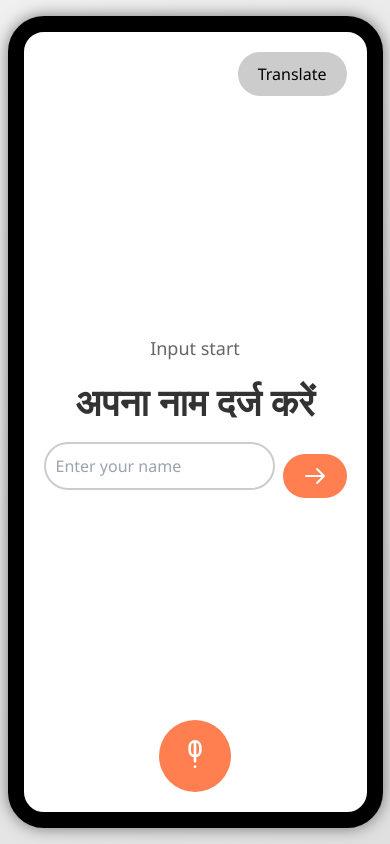
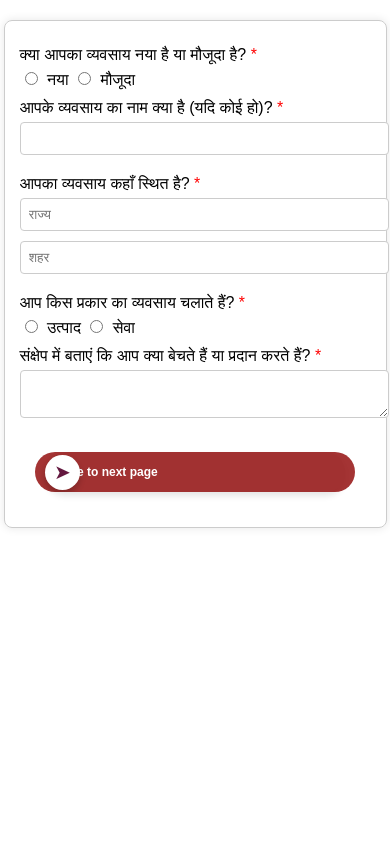
Before and after one commit to Saurabh-8816/Birthdays, a plain HTML site: page index.html in a window 390 px wide. Drawn offline with nearby package versions, Linux system fonts and the light colour scheme.

Commit message:
Update index.html

```diff
--- a/index.html
+++ b/index.html
@@ -3,254 +3,330 @@
 <head>
   <meta charset="UTF-8">
   <meta name="viewport" content="width=device-width, initial-scale=1.0">
-  <title>Multi-Page Input Form</title>
-  <link href="https://cdn.jsdelivr.net/npm/tailwindcss@2.2.19/dist/tailwind.min.css" rel="stylesheet">
+  <title>Multi-Page UI</title>
   <style>
     body {
-      background: linear-gradient(135deg, #f0f0f0 0%, #e0e0e0 100%);
-      font-family: 'Segoe UI', Tahoma, Geneva, Verdana, sans-serif;
-      display: flex;
-      justify-content: center;
-      align-items: center;
-      height: 100vh;
+      font-family: Arial, sans-serif;
       margin: 0;
-    }
-    .frame {
-      width: 375px;
-      height: 812px;
-      border: 16px solid black;
-      border-radius: 36px;
-      box-shadow: 0 0 16px rgba(0, 0, 0, 0.5);
-      position: relative;
-      overflow: hidden;
-      background-color: white;
+      padding: 0;
       display: flex;
       flex-direction: column;
-      justify-content: center;
       align-items: center;
-    }
-    .input-container {
-      width: 100%;
-      padding: 20px;
-      text-align: center;
-    }
-    .input-container h1 {
-      font-size: 37px;
-      font-weight: bold;
-      color: #333;
-      margin-bottom: 20px;
-    }
-    .input-container p {
-      font-size: 18px;
-      color: #666;
-      margin-bottom: 20px;
-    }
-    .input-container input {
-      width: 80%;
-      padding: 10px;
-      border: 2px solid #ccc;
-      border-radius: 25px;
-      font-size: 16px;
-      margin-bottom: 20px;
-    }
-    .input-container button {
-      padding: 10px 20px;
-      border: none;
-      border-radius: 25px;
-      background-color: #ff7f50;
-      color: white;
-      font-size: 16px;
-      cursor: pointer;
-    }
-    .input-container button:hover {
-      background-color: #ff6347;
-    }
-    .back-button {
-      position: absolute;
-      top: 20px;
-      left: 20px;
-      padding: 10px 20px;
-      border: none;
-      border-radius: 25px;
-      background-color: #ccc;
-      color: black;
-      font-size: 16px;
-      cursor: pointer;
-    }
-    .back-button:hover {
-      background-color: #bbb;
-    }
-    .mic-button {
-      position: absolute;
-      bottom: 20px;
-      left: 50%;
-      transform: translateX(-50%);
-      padding: 20px;
-      border: none;
-      border-radius: 50%;
-      background-color: #ff7f50;
-      color: white;
-      font-size: 24px;
-      cursor: pointer;
-    }
-    .mic-button:hover {
-      background-color: #ff6347;
     }
     .page {
       display: none;
+      width: 90%;
+      max-width: 600px;
+      margin: 20px 0;
+      padding: 20px;
+      border: 1px solid #ccc;
+      border-radius: 8px;
+      box-shadow: 0 0 10px rgba(0, 0, 0, 0.1);
     }
+
+    .page {
+      display: none;
+      width: 90%; /* Adjusted for responsiveness */
+      max-width: 600px;
+      margin: 20px 0;
+      padding: 20px;
+      border: 1px solid #ccc;
+      border-radius: 8px;
+      box-shadow: 0 0 10px rgba(0, 0, 0, 0.1);
+    }
+
     .page.active {
       display: block;
     }
-    .translate-button {
-      position: absolute;
-      top: 20px;
-      right: 20px;
+    .nav-buttons {
+      margin-top: 20px;
+    }
+    .nav-buttons button {
       padding: 10px 20px;
-      border: none;
-      border-radius: 25px;
-      background-color: #ccc;
-      color: black;
-      font-size: 16px;
+      margin: 0 5px;
+      border: 1px solid blue;
+      border-radius: 4px;
+      background-color: white;
+      color: blue;
       cursor: pointer;
     }
-    .translate-button:hover {
-      background-color: #bbb;
+    .nav-buttons button:hover {
+      background-color: blue;
+      color: white;
+    }
+    form label {
+      display: block;
+      margin: 10px 0 5px;
+    }
+    form label.mandatory::after {
+      content: " *";
+      color: red;
+    }
+    form input[type="text"],
+    form textarea {
+      width: 100%; /* Adjusted for responsiveness */
+      padding: 8px;
+      margin-bottom: 10px;
+      border: 1px solid #ccc;
+      border-radius: 4px;
+    }
+    form input[type="radio"] {
+      margin-right: 5px;
+    }
+    /* Slide to Next Page Styles */
+    .slide-container {
+      position: relative;
+      width: 90%;
+      max-width: 300px; /* Ensures it doesn't exceed 300px */
+      height: 50px;
+      background-color: #f0f0f0;
+      border-radius: 25px;
+      display: flex;
+      align-items: center;
+      justify-content: center;
+      margin: 20px auto;
+      box-shadow: 0 4px 6px rgba(0, 0, 0, 0.1);
+    }
+
+    .slide-track {
+      position: absolute;
+      width: 100%;
+      height: 100%;
+      background-color: #910808d1;
+      border-radius: 25px;
+      display: flex;
+      align-items: center;
+      justify-content: space-between;
+      padding: 0 10px;
+      overflow: hidden;
+      transition: transform 0.3s ease;
+    }
+
+    .slide-text {
+      color: white;
+      font-size: 16px;
+      font-weight: bold;
+      white-space: nowrap;
+      margin-left: 10px;
+    }
+
+    .slide-button {
+      position: absolute;
+      width: 50px;
+      height: 50px;
+      background-color: white;
+      border-radius: 50%;
+      display: flex;
+      align-items: center;
+      justify-content: center;
+      box-shadow: 0 4px 6px rgba(0, 0, 0, 0.2);
+      cursor: pointer;
+      transition: transform 0.3s ease;
+    }
+
+    .slide-button span {
+      font-size: 20px;
+      color: #64183f;
+    }
+
+     /* Responsive Design */
+     @media (max-width: 768px) {
+      .page {
+        padding: 15px;
+      }
+      .slide-container {
+        height: 45px;
+      }
+      .slide-button {
+        width: 40px;
+        height: 40px;
+      }
+      .slide-text {
+        font-size: 14px;
+      }
+    }
+
+    @media (max-width: 480px) {
+      .slide-container {
+        height: 40px;
+      }
+      .slide-button {
+        width: 35px;
+        height: 35px;
+      }
+      .slide-text {
+        font-size: 12px;
+      }
     }
   </style>
 </head>
 <body>
-  <div class="frame">
-    <button class="translate-button" onclick="translatePage()">Translate</button>
-    <div class="page active" id="page1">
-      <button class="back-button" onclick="prevPage()" style="visibility: hidden;">Back</button>
-      <div class="input-container">
-        <p class="text-orange-500 text-lg" id="input-start">Input start</p>
-        <h1 class="text-4xl font-bold" id="enter-name">अपना नाम दर्ज करें</h1>
-        <div class="flex justify-center items-center mt-4">
-          <input type="text" placeholder="Enter your name" class="border-2 border-gray-300 rounded-full px-4 py-2 w-3/4">
-          <button class="ml-2 bg-orange-500 text-white rounded-full p-2" onclick="nextPage()">
-            <svg xmlns="http://www.w3.org/2000/svg" class="h-6 w-6" fill="none" viewBox="0 0 24 24" stroke="currentColor">
-              <path stroke-linecap="round" stroke-linejoin="round" stroke-width="2" d="M14 5l7 7m0 0l-7 7m7-7H3" />
-            </svg>
-          </button>
+  <div id="page1" class="page active">
+    <form>
+        <label class="mandatory">क्या आपका व्यवसाय नया है या मौजूदा है?</label>
+        <input type="radio" name="businessStatus" value="नया" required> नया
+        <input type="radio" name="businessStatus" value="मौजूदा" required> मौजूदा
+        <br>
+        <label class="mandatory">आपके व्यवसाय का नाम क्या है (यदि कोई हो)?</label>
+        <input type="text" name="businessName" required>
+        <br>
+        <label class="mandatory">आपका व्यवसाय कहाँ स्थित है?</label>
+        <input type="text" name="state" placeholder="राज्य" required>
+        <input type="text" name="city" placeholder="शहर" required>
+        <br>
+        <label class="mandatory">आप किस प्रकार का व्यवसाय चलाते हैं?</label>
+        <input type="radio" name="businessType" value="अपना" required> उत्पाद
+        <input type="radio" name="businessType" value="सेवा" required> सेवा
+        <br>
+        <label class="mandatory">संक्षेप में बताएं कि आप क्या बेचते हैं या प्रदान करते हैं?</label>
+        <textarea name="description" required></textarea>
+    </form>
+    <div id="slide-container-page1" class="slide-container">
+      <div id="slide-track-page1" class="slide-track">
+        <span class="slide-text">Slide to next page</span>
+        <div id="slide-button-page1" class="slide-button">
+          <span>&#x27A4;</span>
         </div>
       </div>
     </div>
-    <div class="page" id="page2">
-      <button class="back-button" onclick="prevPage()">Back</button>
-      <div class="input-container">
-        <p class="text-orange-500 text-lg" id="input-2nd">Input 2nd</p>
-        <h1 class="text-4xl font-bold" id="enter-surname">अपना उपनाम दर्ज करें</h1>
-        <div class="flex justify-center items-center mt-4">
-          <input type="text" placeholder="Enter your surname" class="border-2 border-gray-300 rounded-full px-4 py-2 w-3/4">
-          <button class="ml-2 bg-orange-500 text-white rounded-full p-2" onclick="nextPage()">
-            <svg xmlns="http://www.w3.org/2000/svg" class="h-6 w-6" fill="none" viewBox="0 0 24 24" stroke="currentColor">
-              <path stroke-linecap="round" stroke-linejoin="round" stroke-width="2" d="M14 5l7 7m0 0l-7 7m7-7H3" />
-            </svg>
-          </button>
+  </div>
+
+  <div id="page2" class="page">
+    <form>
+        <label class="mandatory">आपकी वर्तमान मासिक आय सीमा क्या है?</label>
+        <input type="text" name="incomeRange" required>
+        <br>
+        <label  class="mandatory">आपके यहां कितने कर्मचारी हैं?</label>
+        <input type="number" name="employees" required>
+        <br>
+        <label class="mandatory">आपकी सबसे बड़ी चुनौतियां क्या हैं?</label>
+        <textarea name="challenges" required></textarea>
+        <br>
+        <label>क्या आपको वित्तीय या किसी सहायता चाहिए?</label>
+        <input type="radio" name="assistance" value="हाँ"> हाँ
+        <input type="radio" name="assistance" value="नहीं"> नहीं
+        <br>
+        <label>क्या आपको मार्केटिंग, ग्राहक प्रबंधन या सोशल मीडिया की भी ज़रूरत है?</label>
+        <input type="radio" name="marketing" value="हाँ"> हाँ
+        <input type="radio" name="marketing" value="नहीं"> नहीं
+    </form>
+    <div id="slide-container-page2" class="slide-container">
+      <div id="slide-track-page2" class="slide-track">
+        <span class="slide-text">Slide to next page</span>
+        <div id="slide-button-page2" class="slide-button">
+          <span>&#x27A4;</span>
         </div>
       </div>
     </div>
-    <div class="page" id="page3">
-      <button class="back-button" onclick="prevPage()">Back</button>
-      <div class="input-container">
-        <p class="text-orange-500 text-lg" id="input-3rd">Input 3rd</p>
-        <h1 class="text-4xl font-bold" id="enter-phone">अपना फ़ोन नंबर दर्ज करें</h1>
-        <div class="flex justify-center items-center mt-4">
-          <input type="text" placeholder="Enter your phone no" class="border-2 border-gray-300 rounded-full px-4 py-2 w-3/4">
-          <button class="ml-2 bg-orange-500 text-white rounded-full p-2" onclick="nextPage()">
-            <svg xmlns="http://www.w3.org/2000/svg" class="h-6 w-6" fill="none" viewBox="0 0 24 24" stroke="currentColor">
-              <path stroke-linecap="round" stroke-linejoin="round" stroke-width="2" d="M14 5l7 7m0 0l-7 7m7-7H3" />
-            </svg>
-          </button>
+  </div>
+
+  <div id="page3" class="page">
+    <form>
+        <label class="mandatory">क्या आपने किसी सरकारी योजना या एमएसएमई/एसएमई लाभ का लाभ उठाया है?</label>
+        <input type="radio" name="govtScheme" value="हाँ"  required> हाँ
+        <input type="radio" name="govtScheme" value="नहीं" required> नहीं
+        <input type="radio" name="govtScheme" value="जानकारी नहीं है" required> जानकारी नहीं है
+        <br>
+        <label class="mandatory">क्या आप प्रासंगिक नीतियों और अनुदानों के बारे में जानने में रुचि रखते हैं?</label>
+        <input type="radio" name="policies" value="हाँ" required> हाँ
+        <input type="radio" name="policies" value="नहीं" required> नहीं
+
+        <br>
+        <label class="mandatory">व्यापार के प्रकार</label>
+        <select name="businessType" required>
+          <option value="" disabled selected>कृपया चुनें</option>
+          <option value="FMCG" >FMCG</option>
+          <option value="कृषि">कृषि</option>
+          <option value="परिवहन">परिवहन</option>
+        </select>
+    </form>
+    <div id="slide-container-page3" class="slide-container">
+      <div id="slide-track-page3" class="slide-track">
+        <span class="slide-text">Slide to next page</span>
+        <div id="slide-button-page3" class="slide-button">
+          <span>&#x27A4;</span>
         </div>
       </div>
     </div>
-    <div class="page" id="page4">
-      <button class="back-button" onclick="prevPage()">Back</button>
-      <div class="input-container">
-        <p class="text-orange-500 text-lg" id="input-4th">Input 4th</p>
-        <h1 class="text-4xl font-bold" id="enter-address">अपना पता दर्ज करें</h1>
-        <div class="flex justify-center items-center mt-4">
-          <input type="text" placeholder="Enter your address" class="border-2 border-gray-300 rounded-full px-4 py-2 w-3/4">
-          <button class="ml-2 bg-orange-500 text-white rounded-full p-2" onclick="nextPage()">
-            <svg xmlns="http://www.w3.org/2000/svg" class="h-6 w-6" fill="none" viewBox="0 0 24 24" stroke="currentColor">
-              <path stroke-linecap="round" stroke-linejoin="round" stroke-width="2" d="M14 5l7 7m0 0l-7 7m7-7H3" />
-            </svg>
-          </button>
-        </div>
-      </div>
-    </div>
-    <div class="page" id="page5">
-      <button class="back-button" onclick="prevPage()">Back</button>
-      <div class="input-container">
-        <p class="text-orange-500 text-lg" id="input-5th">Input 5th</p>
-        <h1 class="text-4xl font-bold" id="enter-question">अपना प्रश्न दर्ज करें</h1>
-        <div class="flex justify-center items-center mt-4">
-          <input type="text" placeholder="Enter your question" class="border-2 border-gray-300 rounded-full px-4 py-2 w-3/4">
-          <button class="ml-2 bg-orange-500 text-white rounded-full p-2">
-            <svg xmlns="http://www.w3.org/2000/svg" class="h-6 w-6" fill="none" viewBox="0 0 24 24" stroke="currentColor">
-              <path stroke-linecap="round" stroke-linejoin="round" stroke-width="2" d="M14 5l7 7m0 0l-7 7m7-7H3" />
-            </svg>
-          </button>
-        </div>
-      </div>
-    </div>
-    <button class="mic-button">
-      <svg xmlns="http://www.w3.org/2000/svg" class="h-8 w-8" fill="none" viewBox="0 0 24 24" stroke="currentColor">
-        <path stroke-linecap="round" stroke-linejoin="round" stroke-width="2" d="M12 1v11m0 0a4 4 0 004-4V5a4 4 0 00-8 0v3a4 4 0 004 4zm0 0v4m0 4h.01" />
-      </svg>
-    </button>
   </div>
 
+
+  <div id="page4" class="page">
+    <form>
+      <label class="mandatory">आपको किस चीज़ में तत्काल मदद की ज़रूरत है?</label>
+      <input type="text" name="immediateHelp" required>
+      <br>
+      <label>क्या आप अपने व्यवसाय को बढ़ाने के लिए चरण-दर-चरण कार्य योजना चाहते हैं?</label>
+      <input type="radio" name="businessPlan" value="हाँ"> हाँ
+      <input type="radio" name="businessPlan" value="नहीं"> नहीं
+    </form>
+    <div class="nav-buttons">
+      <!-- <button onclick="showPage('page3')">Previous Page</button> -->
+      <button onclick="showPage('page3')">Submit</button>
+    </div>
+  </div>
+
+
   <script>
-    let currentPage = 1;
-
-    function showPage(page) {
-      document.querySelectorAll('.page').forEach((page) => {
+    function showPage(pageId) {
+      const pages = document.querySelectorAll('.page');
+      pages.forEach(page => {
         page.classList.remove('active');
       });
-      document.getElementById(`page${page}`).classList.add('active');
+      document.getElementById(pageId).classList.add('active');
     }
 
-    function nextPage() {
-      if (currentPage < 5) {
-        currentPage++;
-        showPage(currentPage);
-      }
+    function initializeSlider(slideButtonId, slideTrackId, slideContainerId, nextPageId) {
+      const slideButton = document.getElementById(slideButtonId);
+      const slideTrack = document.getElementById(slideTrackId);
+      const slideContainer = document.getElementById(slideContainerId);
+
+      let isSliding = false;
+      let startX = 0;
+
+      slideButton.addEventListener('mousedown', (e) => {
+        isSliding = true;
+        startX = e.clientX;
+        slideButton.style.transition = 'none';
+        slideTrack.style.transition = 'none';
+      });
+
+      document.addEventListener('mousemove', (e) => {
+        if (!isSliding) return;
+
+        const moveX = e.clientX - startX;
+        const maxMove = slideContainer.offsetWidth - slideButton.offsetWidth;
+
+        if (moveX >= 0 && moveX <= maxMove) {
+          slideButton.style.transform = `translateX(${moveX}px)`;
+          slideTrack.style.transform = `translateX(${moveX}px)`;
+        }
+      });
+
+      document.addEventListener('mouseup', () => {
+        if (!isSliding) return;
+
+        const maxMove = slideContainer.offsetWidth - slideButton.offsetWidth;
+        const currentX = parseInt(slideButton.style.transform.replace('translateX(', '').replace('px)', ''));
+
+        if (currentX >= maxMove * 0.9) {
+          showPage(nextPageId);
+        } else {
+          slideButton.style.transition = 'transform 0.3s ease';
+          slideTrack.style.transition = 'transform 0.3s ease';
+          slideButton.style.transform = 'translateX(0)';
+          slideTrack.style.transform = 'translateX(0)';
+        }
+
+        isSliding = false;
+      });
     }
 
-    function prevPage() {
-      if (currentPage > 1) {
-        currentPage--;
-        showPage(currentPage);
-      }
-    }
-
-    function translatePage() {
-      const elementsToTranslate = [
-        { id: 'input-start', en: 'Input start', hi: 'इनपुट प्रारंभ' },
-        { id: 'enter-name', en: 'Enter your name', hi: 'अपना नाम दर्ज करें' },
-        { id: 'input-2nd', en: 'Input 2nd', hi: 'दूसरा इनपुट' },
-        { id: 'enter-surname', en: 'Enter your surname', hi: 'अपना उपनाम दर्ज करें' },
-        { id: 'input-3rd', en: 'Input 3rd', hi: 'तीसरा इनपुट' },
-        { id: 'enter-phone', en: 'Enter your phone no', hi: 'अपना फ़ोन नंबर दर्ज करें' },
-        { id: 'input-4th', en: 'Input 4th', hi: 'चौथा इनपुट' },
-        { id: 'enter-address', en: 'Enter your address', hi: 'अपना पता दर्ज करें' },
-        { id: 'input-5th', en: 'Input 5th', hi: 'पांचवां इनपुट' },
-        { id: 'enter-question', en: 'Enter your question', hi: 'अपना प्रश्न दर्ज करें' }
-      ];
-
-      elementsToTranslate.forEach(element => {
-        const el = document.getElementById(element.id);
-        if (el.innerText === element.en) {
-          el.innerText = element.hi;
-        } else {
-          el.innerText = element.en;
-        }
-      });
-    }
+    document.addEventListener('DOMContentLoaded', () => {
+      initializeSlider('slide-button-page1', 'slide-track-page1', 'slide-container-page1', 'page2');
+      initializeSlider('slide-button-page2', 'slide-track-page2', 'slide-container-page2', 'page3');
+      initializeSlider('slide-button-page3', 'slide-track-page3', 'slide-container-page3', 'page4');
+    });
   </script>
 </body>
 </html>
```
